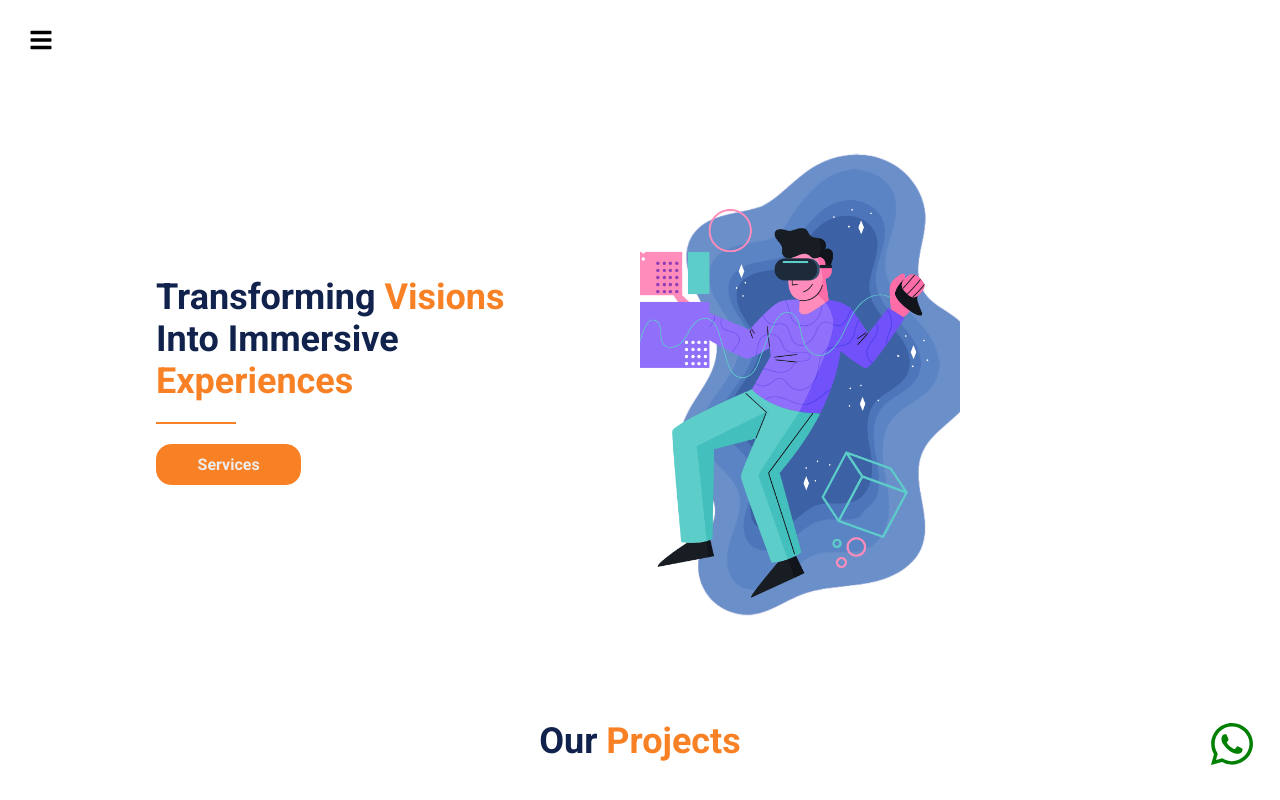
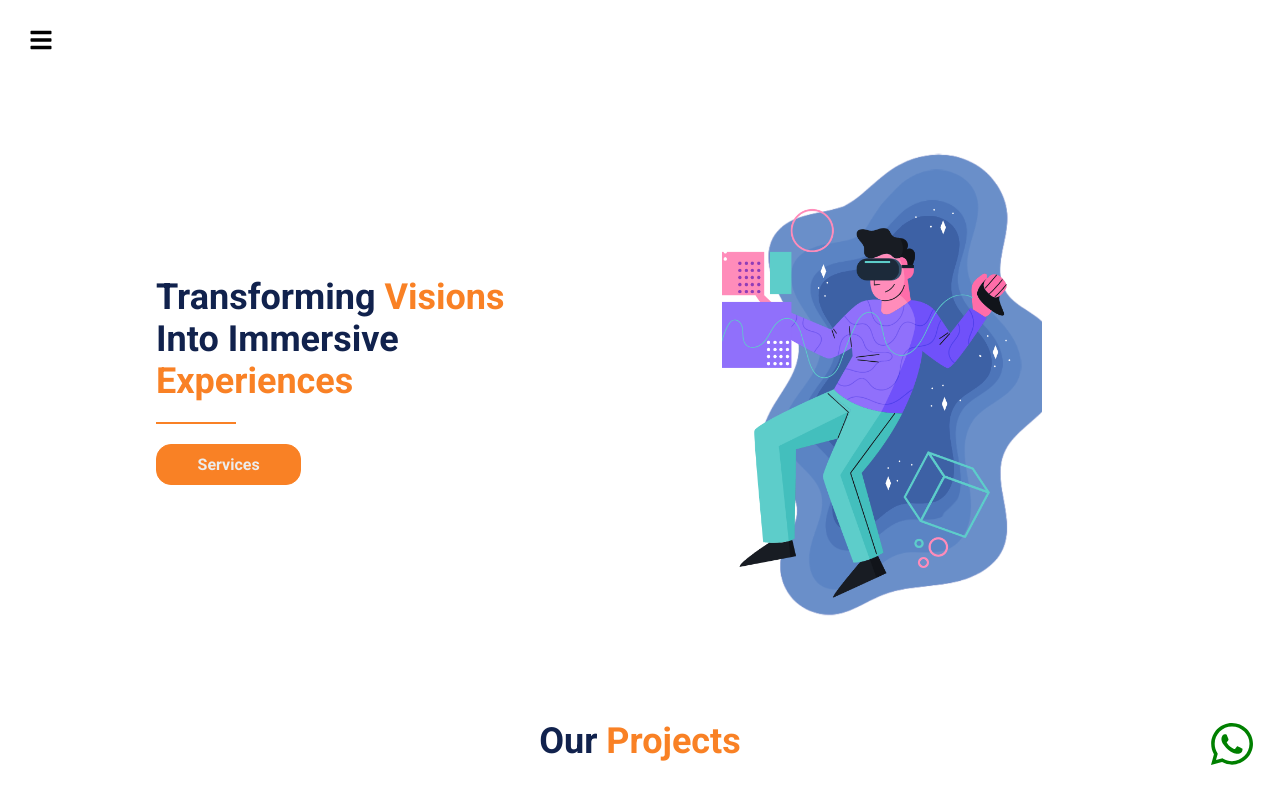
Before and after one commit to rabeeqiblawi/portfolio-nextjs, a Next.js app: page / in a window 1280 px wide. Shown: the top 800 px of the page. Built offline with nearby package versions, Linux system fonts and the light colour scheme.

Commit message:
Code indenting

```diff
--- a/src/app/page.js
+++ b/src/app/page.js
@@ -70,7 +70,8 @@ useEffect(() => {
             <h2 id='projects' className={styles.headers}>Our <span>Projects</span></h2>
             <div
               className={styles.responsiveContainer}
-              style={{ maxHeight: "1840px", maxHeight: totalHeight
+              style={{
+                maxHeight: "1840px", maxHeight: totalHeight
               }}
             >
               {filteredProjects.map(project => (
--- a/src/components/blog/MarkDownView.jsx
+++ b/src/components/blog/MarkDownView.jsx
@@ -75,7 +75,7 @@ const MarkDownView = observer(({ rawMdText }) => {
             <a href={`#${heading}`}>{heading}</a>
           </li>
         ))}
-        </Scrollspy>}>
+      </Scrollspy>}>
       </Sidebar>
 
       <div className='markdown-view-navigation'>
--- a/src/components/cards/InfoCard.jsx
+++ b/src/components/cards/InfoCard.jsx
@@ -2,7 +2,7 @@ import React from 'react';
 import styles from './InfoCard.module.scss';
 import Image from 'next/image';
 
-const InfoCard = ({icon, title, description, actionText }) => {
+const InfoCard = ({ icon, title, description, actionText }) => {
     return (
         <div className={styles.container}>
             <div className={styles.content}>
--- a/src/components/showcasing/MainSection.module.scss
+++ b/src/components/showcasing/MainSection.module.scss
@@ -76,6 +76,10 @@
                     width: 30%;
                 }
             }
+
+            .imgContainer {
+                justify-content: center;
+            }
         }
     }
 }
```
Also changed, not shown: src/components/blog/MarkdownView.scss (+27 -4 lines), src/components/contact/Contact.jsx (indentation only). Lines whose indentation alone changed are shown as unchanged.
